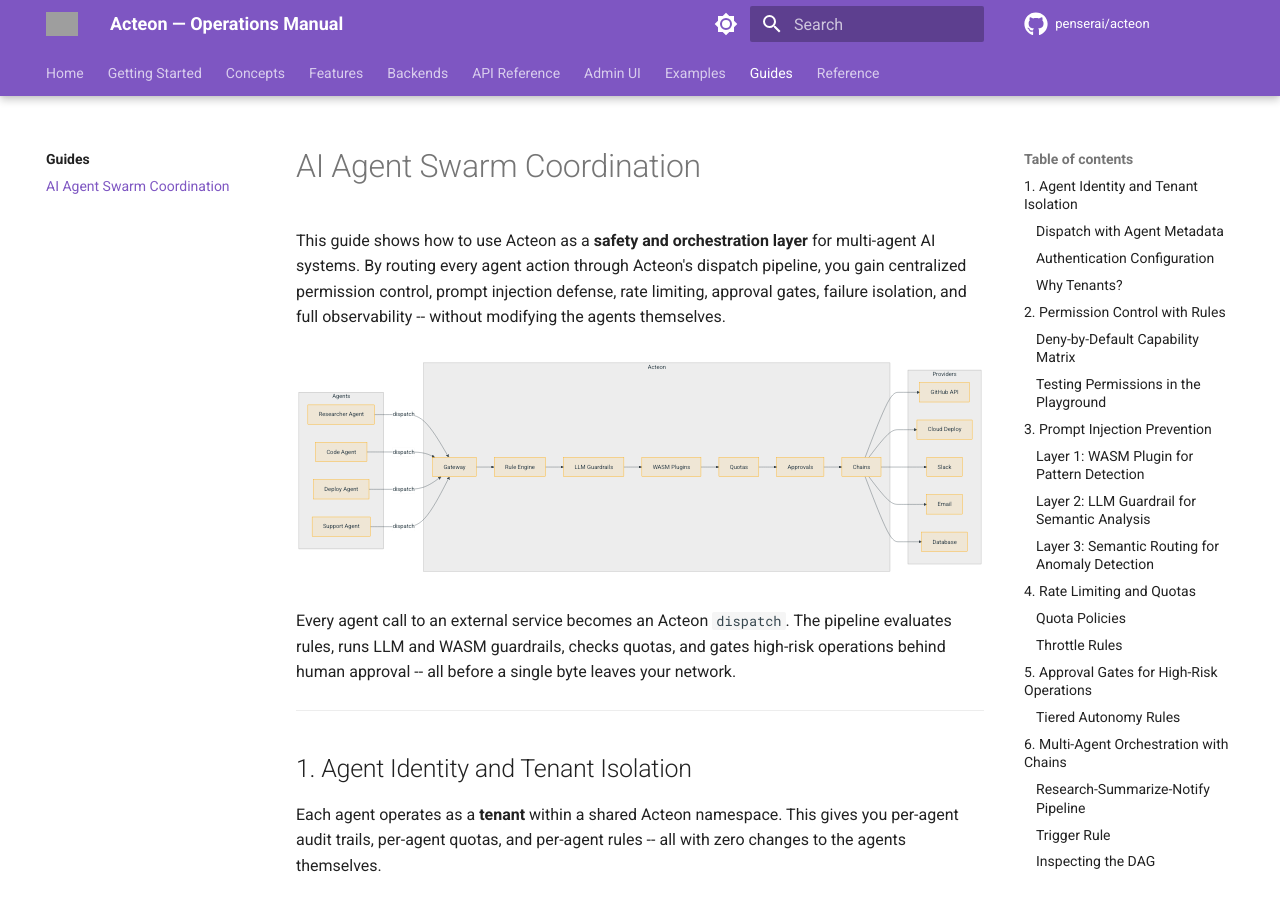
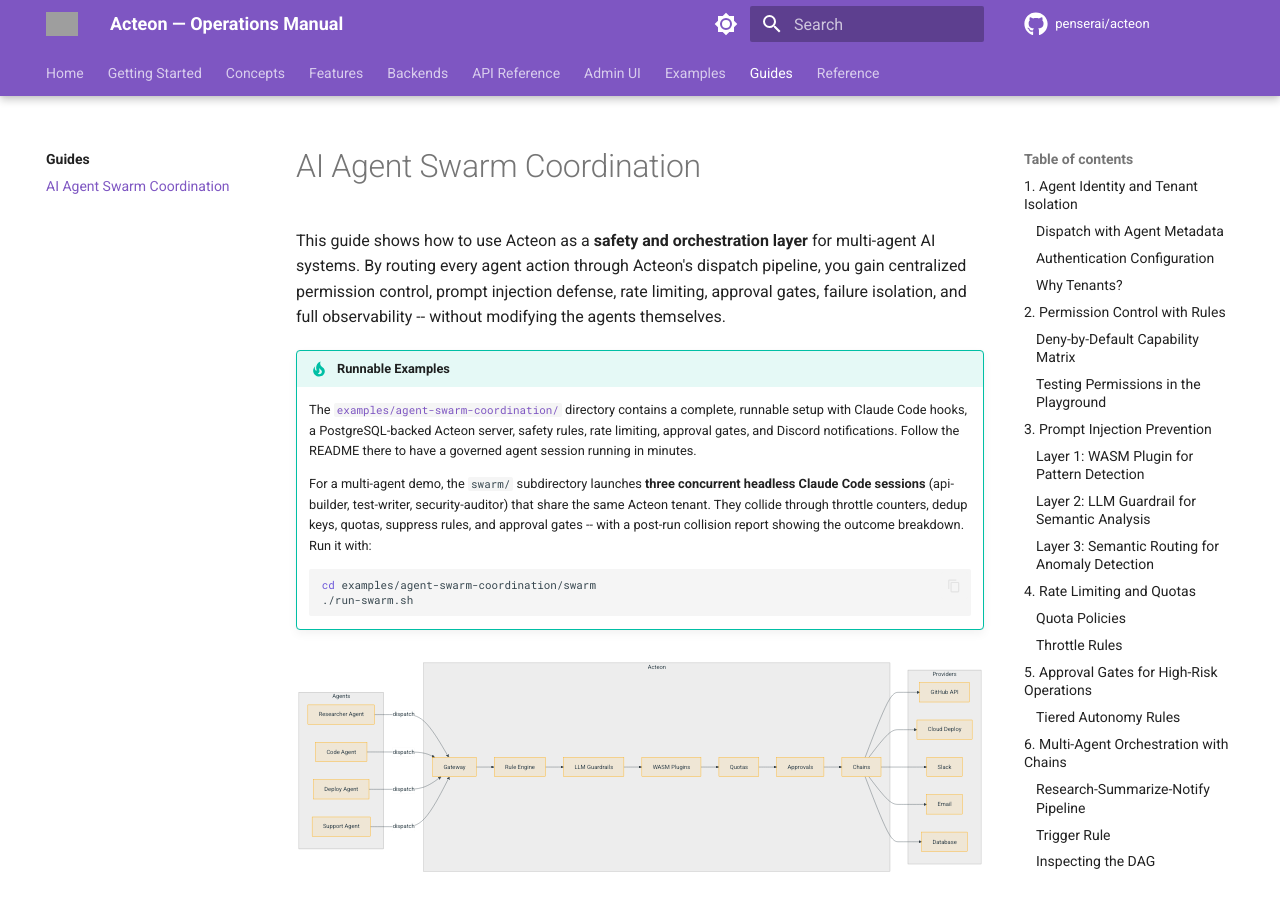
Before and after one commit to penserai/acteon, an MkDocs documentation site: the page built from docs/book/guides/agent-swarm-coordination.md, in a window 1280 px wide and 900 px high. Built offline with MkDocs 1.6.1 and Material for MkDocs 9.7.7, drawn with Linux system fonts in a browser that asks for light colours; comment, search, counter and statistics services are not loaded; some of the changed text lies outside the part shown; grey boxes are pictures that could not be loaded.

Commit message:
docs: restore runnable example callout and link to swarm demo
The callout linking to examples/agent-swarm-coordination/ was dropped
during the prior merge. Re-adds it with the 3-agent swarm demo mention
and adds the link to the See Also section.

Co-Authored-By: Claude Opus 4.6 <noreply@anthropic.com>

````diff
--- a/docs/book/guides/agent-swarm-coordination.md
+++ b/docs/book/guides/agent-swarm-coordination.md
@@ -5,6 +5,24 @@ multi-agent AI systems. By routing every agent action through Acteon's dispatch
 pipeline, you gain centralized permission control, prompt injection defense, rate
 limiting, approval gates, failure isolation, and full observability -- without
 modifying the agents themselves.
+
+!!! tip "Runnable Examples"
+    The [`examples/agent-swarm-coordination/`](https://github.com/penserai/acteon/tree/main/examples/agent-swarm-coordination)
+    directory contains a complete, runnable setup with Claude Code hooks, a
+    PostgreSQL-backed Acteon server, safety rules, rate limiting, approval gates,
+    and Discord notifications. Follow the README there to have a governed agent
+    session running in minutes.
+
+    For a multi-agent demo, the `swarm/` subdirectory launches **three concurrent
+    headless Claude Code sessions** (api-builder, test-writer, security-auditor)
+    that share the same Acteon tenant. They collide through throttle counters,
+    dedup keys, quotas, suppress rules, and approval gates -- with a post-run
+    collision report showing the outcome breakdown. Run it with:
+
+    ```bash
+    cd examples/agent-swarm-coordination/swarm
+    ./run-swarm.sh
+    ```
 
 ```mermaid
 flowchart LR
@@ -2056,6 +2074,7 @@ single deployment.
 
 ## 15. See Also
 
+- [**Runnable Example**](https://github.com/penserai/acteon/tree/main/examples/agent-swarm-coordination) -- Single-agent and 3-agent swarm demos with hooks, rules, and PostgreSQL
 - [Rule System](../concepts/rules.md) -- How rules are evaluated and matched
 - [The Dispatch Pipeline](../concepts/pipeline.md) -- Full pipeline stages
 - [Authentication](../api/authentication.md) -- API key and JWT configuration
````
